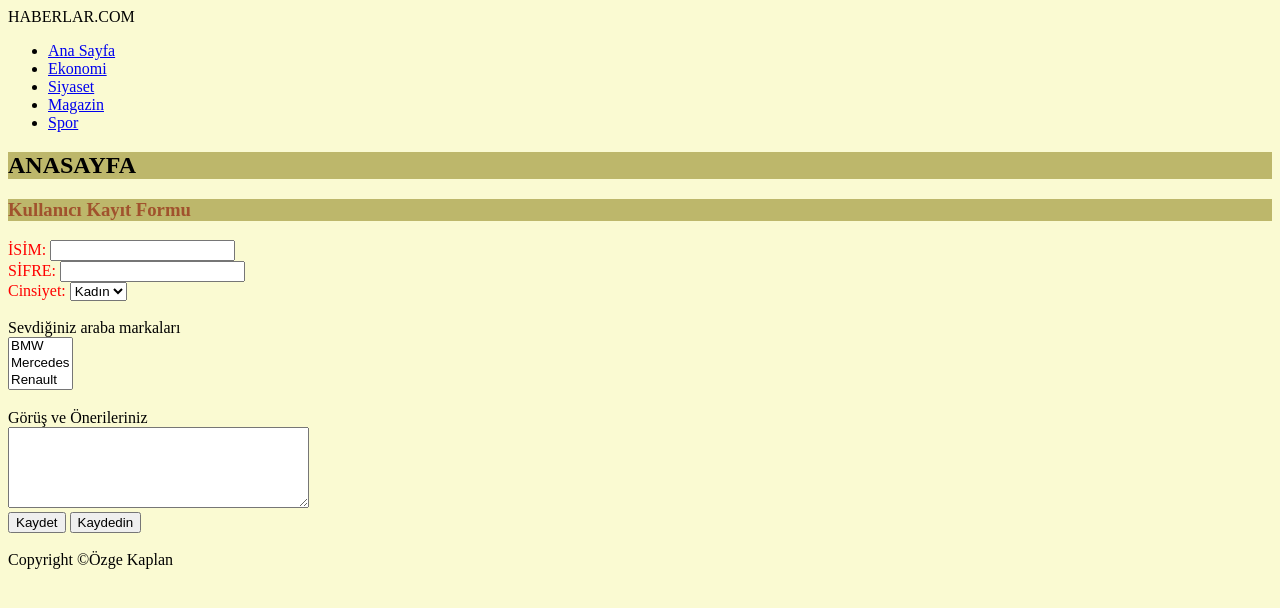
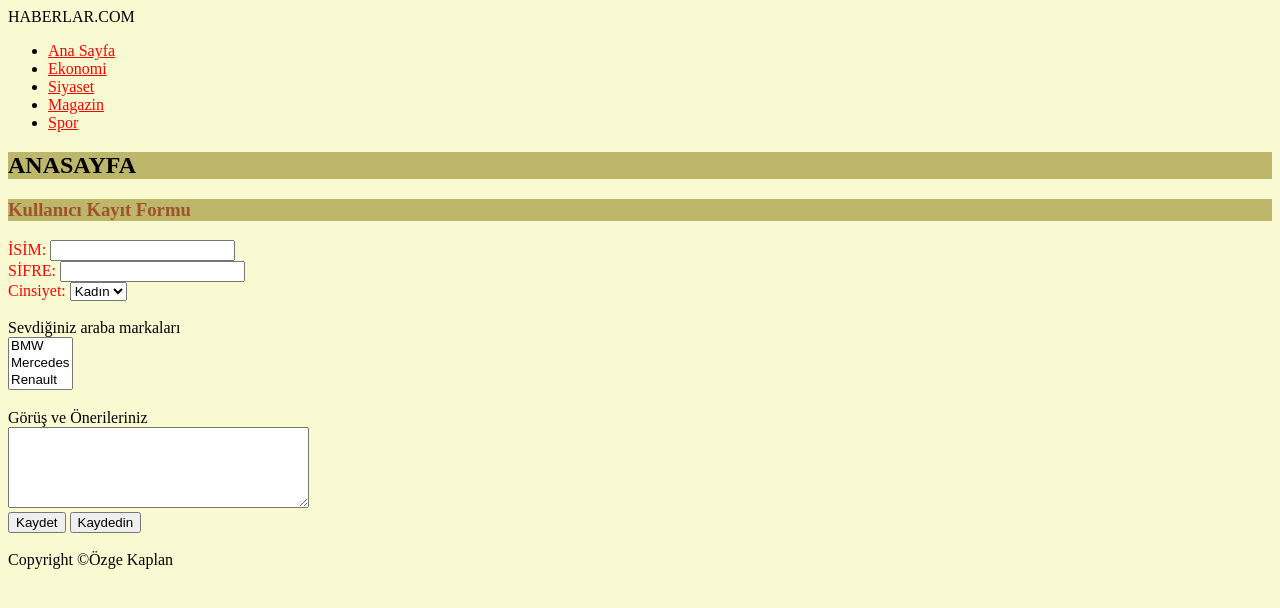
Before and after one commit to ozgekpln/Haberlersayfam, a plain HTML site: page index.html in a window 1280 px wide. Drawn offline with Linux system fonts and the light colour scheme.

Commit message:
Update index.html

```diff
--- a/index.html
+++ b/index.html
@@ -9,11 +9,12 @@
 
     <nav>
       <ul>
-        <li><a href="index.html"> Ana Sayfa</a></li>
-        <li><a href="ekonomi.html"> Ekonomi</a></li>
-        <li> <a href="siyaset.html"> Siyaset</a></li>
-        <li> <a href="magazin.html"> Magazin</a></li>
-        <li> <a href="spor.html"> Spor</a></li>
+        <li><a style="color: red" href="index.html"> Ana Sayfa</a></li>
+        <li><a style="color: red" href="ekonomi.html"> Ekonomi</a></li>
+        <li> <a style="color: red" href="siyaset.html"> Siyaset</a></li>
+        <li> <a style="color: red" href="magazin.html"> Magazin</a></li>
+        <li> <a style="color: red" href="spor.html"> Spor</a></li>
+
 
       </ul>
 
```
